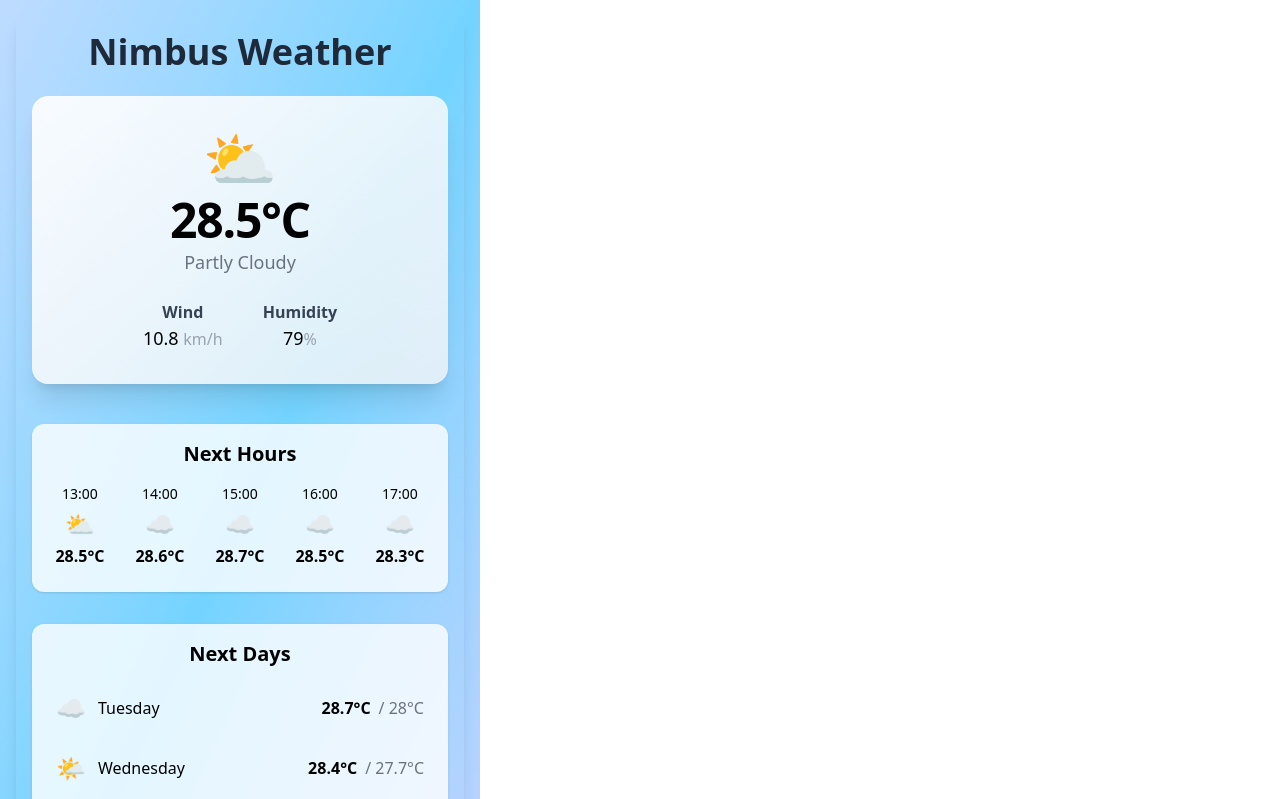
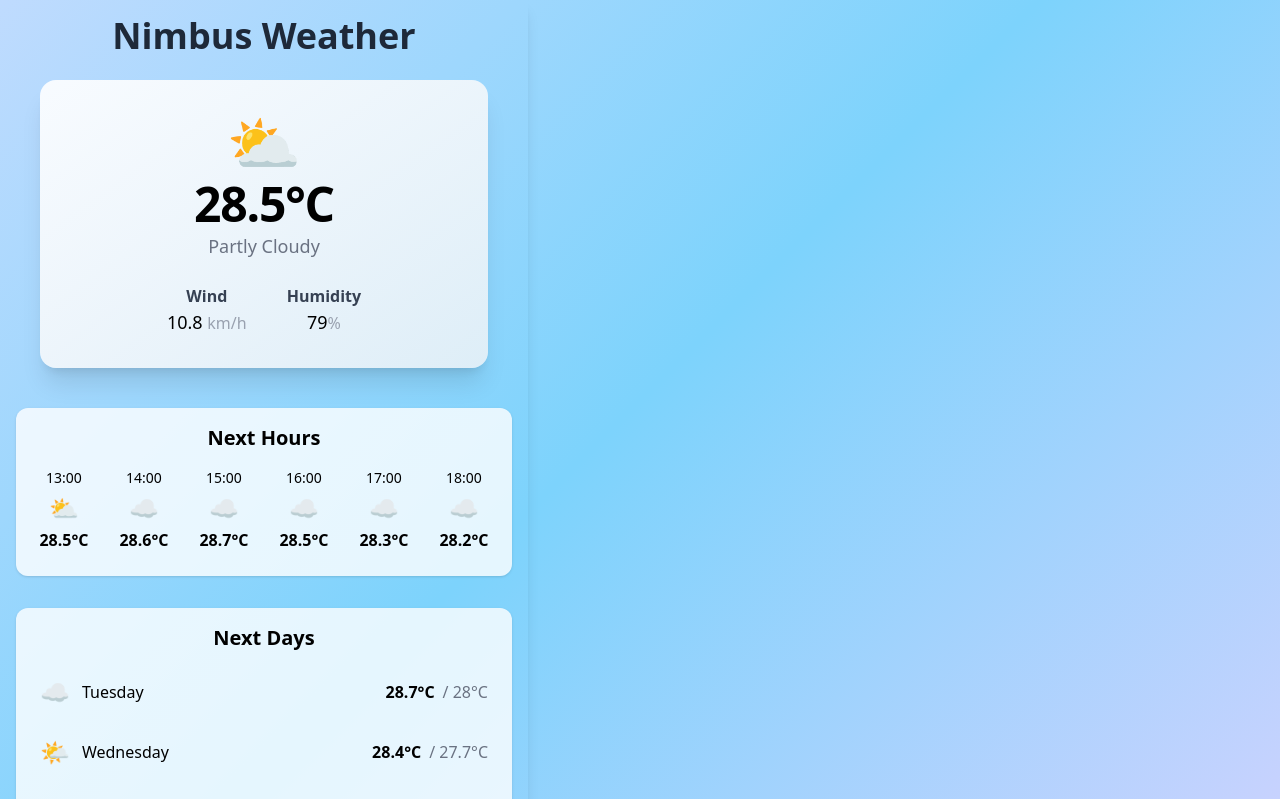
Before and after one commit to RunaLea/weatherWidget, a Vue app in the folder Nimbus/: page / in a window 1280 px wide. Shown: the top 799 px of the page. Built offline with nearby package versions, Linux system fonts and the light colour scheme.

Commit message:
light update on the website its look.
i still have to fully update it. but for now its "better"

```diff
--- a/Nimbus/src/App.vue
+++ b/Nimbus/src/App.vue
@@ -1,6 +1,6 @@
 <template>
-  <div class="min-h-screen w-full bg-gradient-to-br from-blue-200 via-sky-300 to-indigo-200 flex flex-col items-center py-4 px-2 sm:px-4">
-    <div class="w-full max-w-md bg-transparent flex flex-col items-center rounded-lg shadow-lg p-2 sm:p-4">
+  <div class="min-h-screen flex items-center justify-center">
+    <div class="w-full max-w-2xl mx-auto bg-transparent flex flex-col items-center rounded-lg shadow-lg p-2 sm:p-4">
       <h1 class="text-3xl sm:text-4xl font-bold text-gray-800 mb-4 sm:mb-6 text-center">Nimbus Weather</h1>
       <CurrentWeather />
       <ComingHours />
--- a/Nimbus/src/style.css
+++ b/Nimbus/src/style.css
@@ -77,3 +77,9 @@ button:focus-visible {
     background-color: #f9f9f9;
   }
 }
+
+html, body {
+  background: linear-gradient(135deg, #bfdbfe, #7dd3fc, #c7d2fe);
+  min-height: 100vh;
+  background-attachment: fixed;
+}
```
